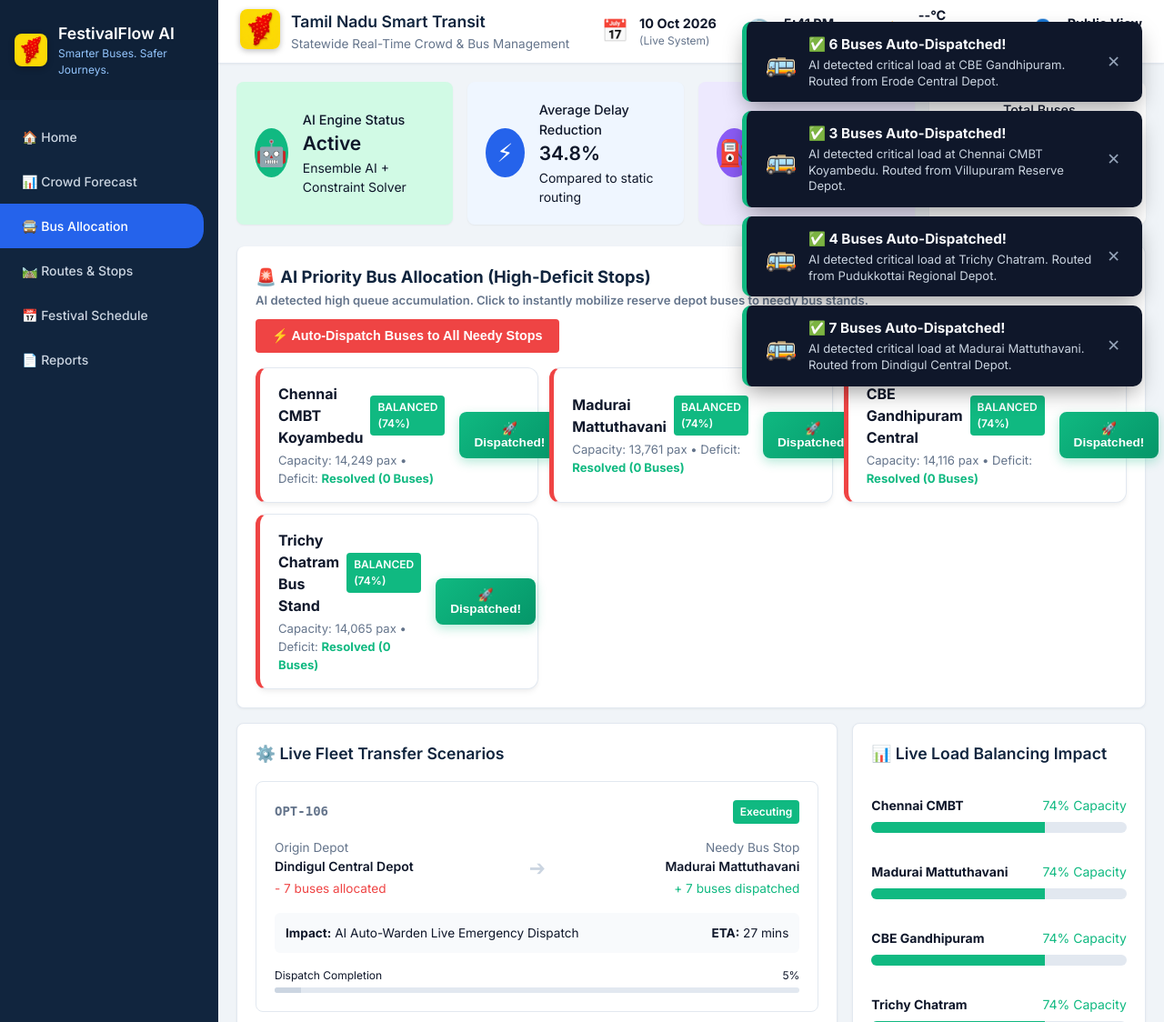
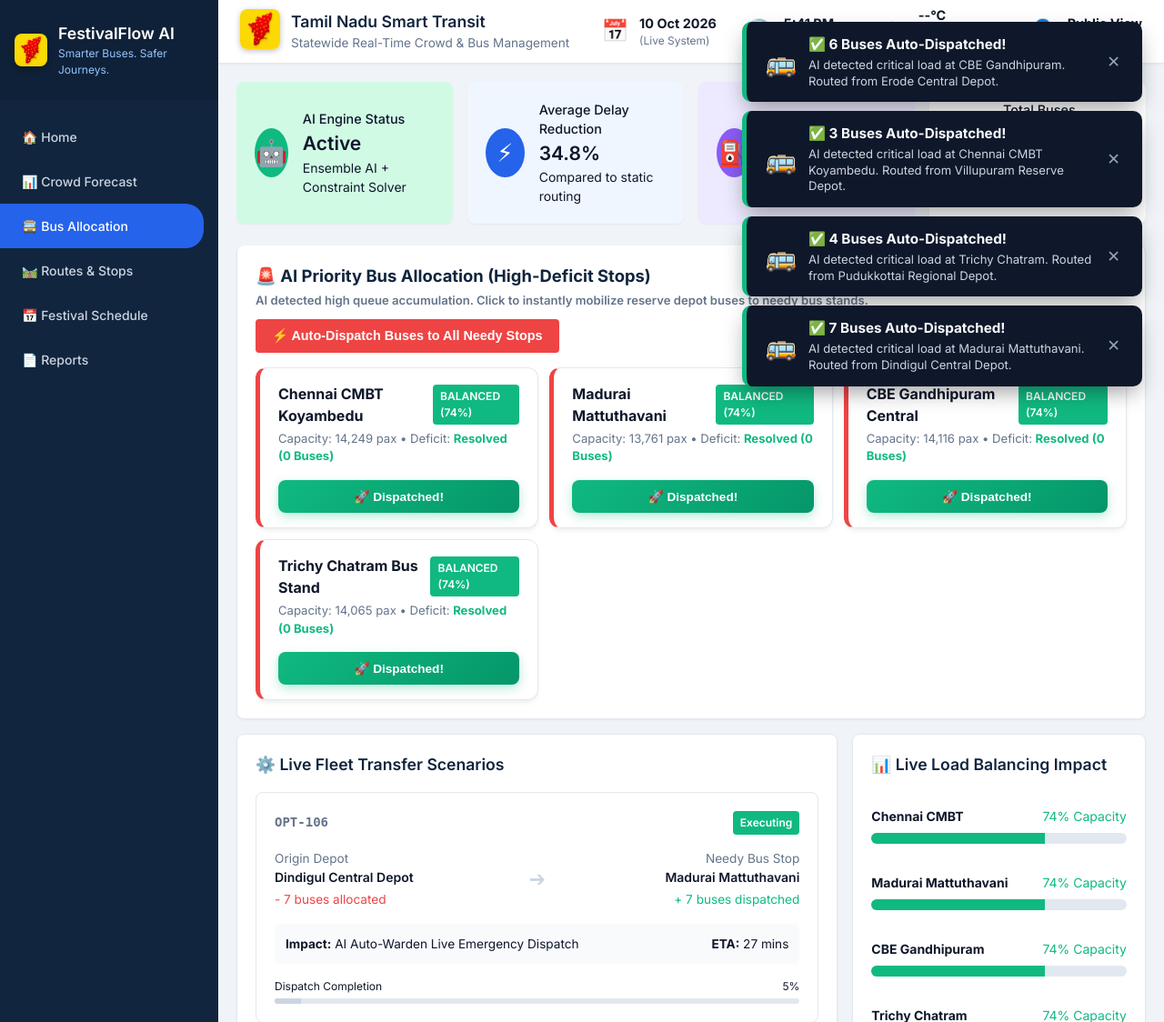
Before and after one commit to DEEPAK-47-S/Sakthi_Hackton_2026, a Flask app: page /optimization in a window 1280 px wide. Shown: the top 1124 px of the page at 91% size. Run offline with Flask 3, Linux system fonts and the light colour scheme.

Commit message:
style: Fix flex overflow bug on Priority Fleet cards by converting to column layout

```diff
--- a/app/templates/optimization.html
+++ b/app/templates/optimization.html
@@ -10,8 +10,9 @@
     border-radius: 12px;
     padding: 16px 20px;
     display: flex;
-    justify-content: space-between;
-    align-items: center;
+    flex-direction: column;
+    align-items: stretch;
+    justify-content: flex-start;
     gap: 16px;
     transition: all 0.3s cubic-bezier(0.4, 0, 0.2, 1);
     box-shadow: 0 4px 6px -1px rgba(0, 0, 0, 0.05), 0 2px 4px -1px rgba(0, 0, 0, 0.03);
@@ -32,6 +33,7 @@
     cursor: pointer;
     display: inline-flex;
     align-items: center;
+    justify-content: center;
     gap: 8px;
     transition: all 0.3s cubic-bezier(0.4, 0, 0.2, 1);
     box-shadow: 0 4px 12px rgba(99, 102, 241, 0.3);
```
